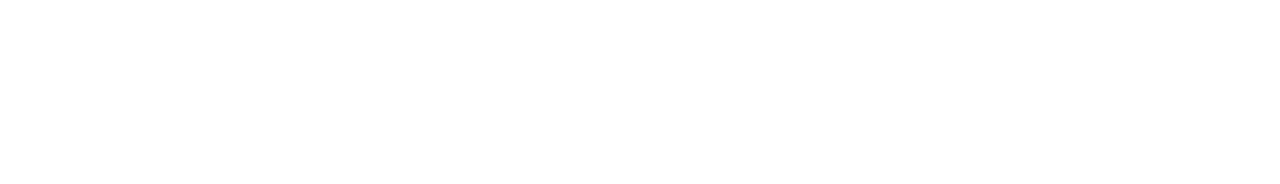
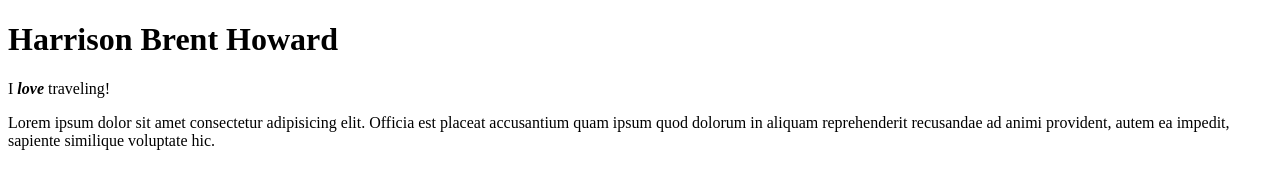
Before and after one commit to harrison-howard/html-boilerplate, a plain HTML site: page index.html in a window 1280 px wide. Drawn offline with Linux system fonts and the light colour scheme.

Commit message:
Updated index.html with text

```diff
--- a/index.html
+++ b/index.html
@@ -6,6 +6,8 @@
     <title>My Not-First Website</title>
 </head>
 <body>
-
+    <h1>Harrison Brent Howard</h1>
+    <p>I <em><strong>love</strong></em> traveling!</p>
+    <p>Lorem ipsum dolor sit amet consectetur adipisicing elit. Officia est placeat accusantium quam ipsum quod dolorum in aliquam reprehenderit recusandae ad animi provident, autem ea impedit, sapiente similique voluptate hic.</p>
 </body>
 </html>
```
